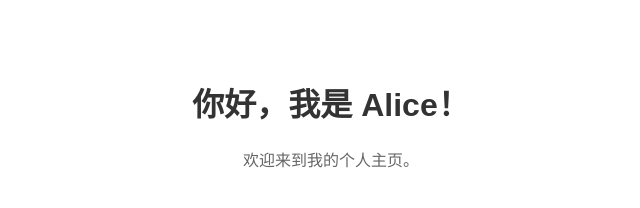
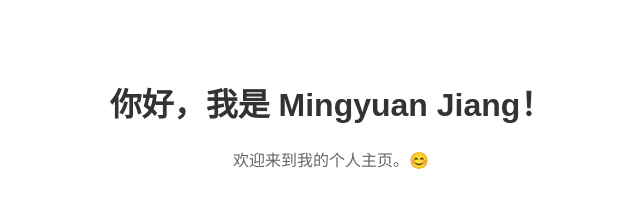
Before and after one commit to JiangMingYuan1999/mingyuanjiang.github.io, a plain HTML site: page index.html in a window 1280 px wide. Shown: the whole page, without its empty margins (309-949 px from the left). Drawn offline with Linux system fonts and the light colour scheme.

Commit message:
Update index.html

```diff
--- a/index.html
+++ b/index.html
@@ -11,7 +11,7 @@
     </style>
 </head>
 <body>
-    <h1>你好，我是 Alice！</h1>
-    <p>欢迎来到我的个人主页。</p>
+    <h1>你好，我是 Mingyuan Jiang！</h1>
+    <p>欢迎来到我的个人主页。😊 </p>
 </body>
 </html>
```
